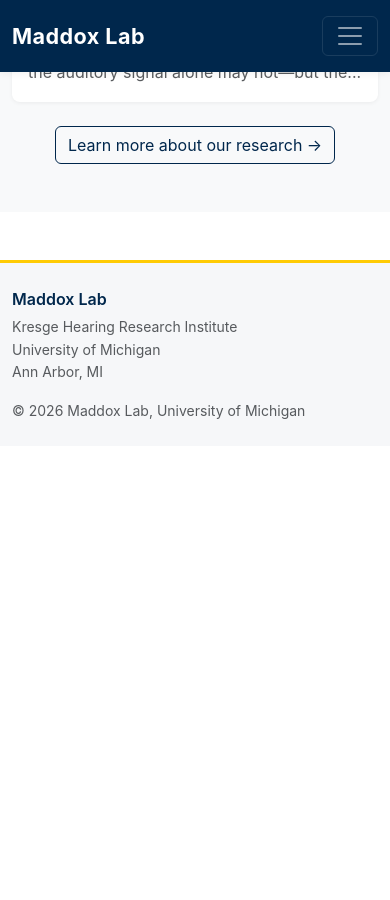
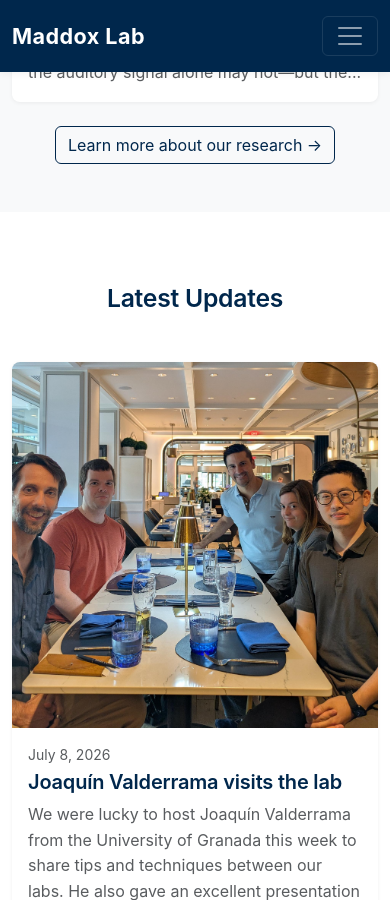
Before and after one commit to rkmaddox/lab_website, a Jekyll site: the page built from index.html, in a window 390 px wide and 900 px high, scrolled down 2953 px. Built offline with Jekyll 4.4.1, drawn with Linux system fonts in a browser that asks for light colours; before the commit the page ends 3399 px from its top, so only the background shows below that; some of the changed text lies outside the part shown.

Commit message:
Add Updates feed with lightbox galleries
Adds a new Updates collection so lab news (papers, photos, trainee
achievements, visits) can be announced with dated cards, shown as the
3 most recent on the homepage and in full on a new /updates/ archive
page. Gallery images open in a Bootstrap modal for a larger view.

Co-Authored-By: Claude Sonnet 5 <noreply@anthropic.com>

```diff
--- a/_config.yml
+++ b/_config.yml
@@ -11,6 +11,18 @@ markdown: kramdown
 plugins:
   - jekyll-seo-tag
 
+collections:
+  updates:
+    output: true
+    permalink: /updates/:title/
+
+defaults:
+  - scope:
+      path: ""
+      type: updates
+    values:
+      layout: update
+
 # Exclude files from the built site
 exclude:
   - README.md
--- a/_data/navigation.yml
+++ b/_data/navigation.yml
@@ -1,5 +1,7 @@
 - title: Home
   url: /
+- title: Updates
+  url: /updates/
 - title: Research
   url: /research/
 - title: People
--- /dev/null
+++ b/_includes/update-card.html
@@ -0,0 +1,50 @@
+{% if include.mode == "compact" %}
+<!-- Compact card: homepage preview -->
+<div class="col-md-4 mb-4">
+  <div class="card h-100 border-0 shadow-sm update-card">
+    {% if include.update.images and include.update.images.size > 0 %}
+    <img src="{{ '/assets/images/updates/' | append: include.update.images.first | relative_url }}"
+         class="card-img-top" alt="{{ include.update.title }}">
+    {% endif %}
+    <div class="card-body">
+      <p class="update-date text-muted small mb-1">{{ include.update.date | date: "%B %-d, %Y" }}</p>
+      <h5 class="card-title">{{ include.update.title }}</h5>
+      <p class="card-text text-muted">
+        {% if include.update.summary %}{{ include.update.summary }}{% else %}{{ include.update.content | strip_html | truncatewords: 30 }}{% endif %}
+      </p>
+      <a href="{{ include.update.url | relative_url }}" class="stretched-link"></a>
+    </div>
+  </div>
+</div>
+{% else %}
+<!-- Feed item: full archive listing -->
+<div class="update-feed-item mb-5 pb-5 border-bottom">
+  <div class="content-narrow">
+    <p class="update-date text-muted small mb-1">{{ include.update.date | date: "%B %-d, %Y" }}</p>
+    <h3 class="mb-3">
+      <a href="{{ include.update.url | relative_url }}" class="text-decoration-none">{{ include.update.title }}</a>
+    </h3>
+    {% if include.update.images and include.update.images.size > 0 %}
+    <div class="update-gallery d-flex flex-wrap gap-2 mb-3">
+      {% for img in include.update.images %}
+      {% assign modal_id = include.update.title | slugify | append: "-img-" | append: forloop.index %}
+      <a href="#" data-bs-toggle="modal" data-bs-target="#{{ modal_id }}">
+        <img src="{{ '/assets/images/updates/' | append: img | relative_url }}"
+             class="update-gallery-img rounded shadow-sm" alt="{{ include.update.title }}">
+      </a>
+      <div class="modal fade" id="{{ modal_id }}" tabindex="-1" aria-hidden="true">
+        <div class="modal-dialog modal-dialog-centered modal-lg">
+          <div class="modal-content bg-transparent border-0">
+            <button type="button" class="btn-close btn-close-white ms-auto m-2" data-bs-dismiss="modal" aria-label="Close"></button>
+            <img src="{{ '/assets/images/updates/' | append: img | relative_url }}"
+                 class="img-fluid rounded" alt="{{ include.update.title }}">
+          </div>
+        </div>
+      </div>
+      {% endfor %}
+    </div>
+    {% endif %}
+    {{ include.update.content }}
+  </div>
+</div>
+{% endif %}
--- a/_sass/custom.scss
+++ b/_sass/custom.scss
@@ -235,6 +235,25 @@ main {
   min-height: 60vh;
 }
 
+// --- Updates feed ------------------------------------------------------------
+// Compact cards (homepage) reuse existing .card-img-top rules above.
+// Feed items (archive page) use a flex-wrap thumbnail row so any number of
+// images (including zero) lays out cleanly without a JS carousel.
+
+.update-gallery-img {
+  height: 180px;
+  width: auto;
+  max-width: 100%;
+  object-fit: cover;
+  cursor: pointer;
+}
+
+.update-feed-item:last-child {
+  border-bottom: none !important;
+  padding-bottom: 0 !important;
+  margin-bottom: 0 !important;
+}
+
 // --- Misc utility ----------------------------------------------------------
 .text-michigan-blue {
   color: #00274C;
--- /dev/null
+++ b/_updates/2026-07-08-valderrama-visit.md
@@ -0,0 +1,9 @@
+---
+title: "Joaquín Valderrama visits the lab"
+date: 2026-07-08
+images:
+  - 2026-07-08-valderrama.jpeg
+summary:
+---
+
+We were lucky to host [Joaquín Valderrama](https://wpd.ugr.es/~jvalderrama/) from the University of Granada this week to share tips and techniques between our labs. He also gave an excellent presentation on his current work looking at hidden hearing loss.
--- a/index.html
+++ b/index.html
@@ -74,3 +74,23 @@ title: Home
     </div>
   </div>
 </section>
+
+{% if site.updates.size > 0 %}
+<!-- Latest Updates -->
+<section class="py-5">
+  <div class="container">
+    <h2 class="text-center mb-5">Latest Updates</h2>
+    <div class="row g-4">
+      {% assign recent_updates = site.updates | sort: "date" | reverse %}
+      {% for update in recent_updates limit:3 %}
+        {% include update-card.html update=update mode="compact" %}
+      {% endfor %}
+    </div>
+    <div class="text-center mt-4">
+      <a href="{{ '/updates/' | relative_url }}" class="btn btn-outline-primary">
+        See all updates &rarr;
+      </a>
+    </div>
+  </div>
+</section>
+{% endif %}
```
Also changed, not shown: _layouts/update.html (added, +34 -0 lines), _updates/2026-05-05-penny-tom-t32.md (added, +7 -0 lines), _updates/2026-05-14-pABR-BC-paper.md (added, +9 -0 lines), _updates/2026-05-27-lab-photo.md (added, +9 -0 lines), updates.html (added, +15 -0 lines), assets/images/updates/2026-05-14-pABR-BC-EANDH.jpg (added), assets/images/updates/2026-05-27-lab-photo.jpg (added), assets/images/updates/2026-07-08-valderrama.jpeg (added).
